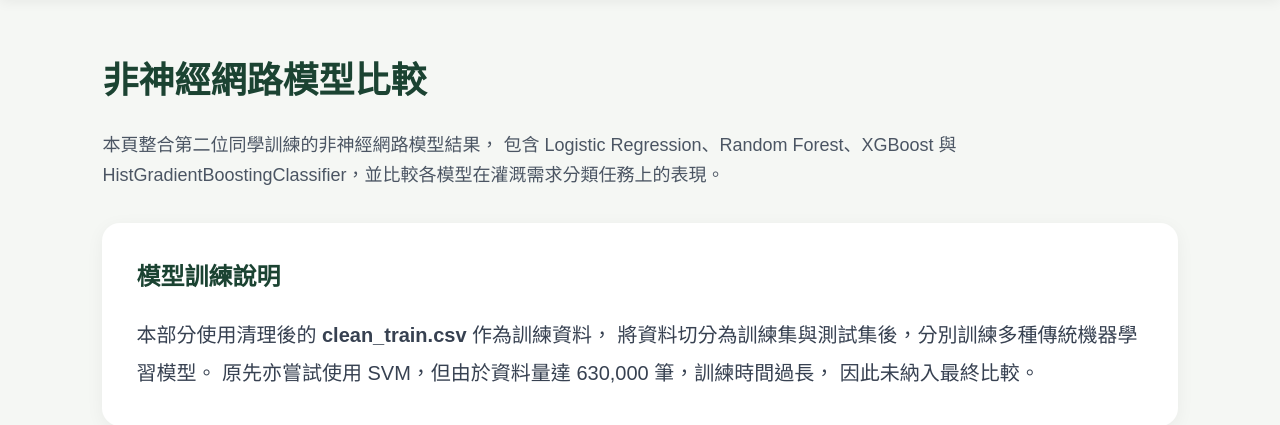
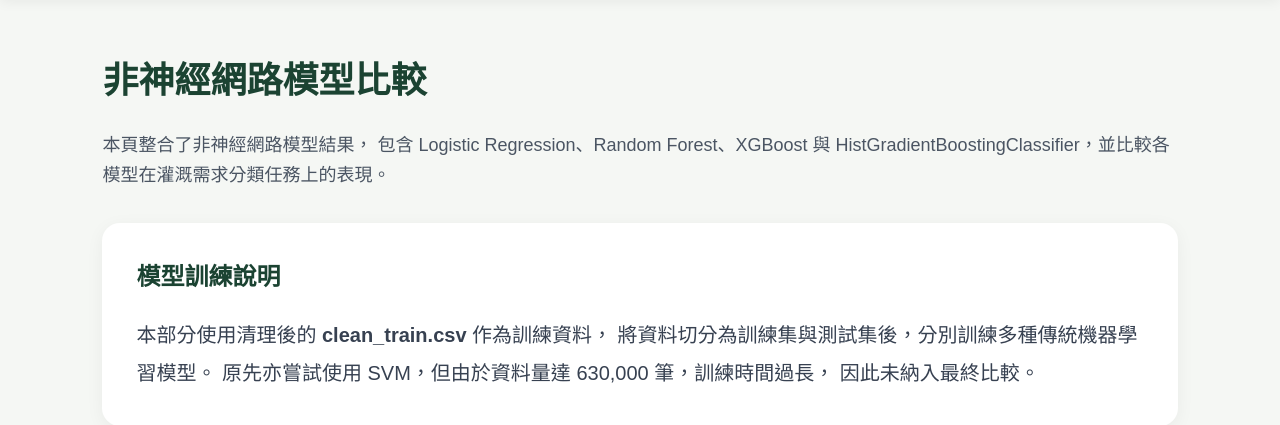
Before and after one commit to Kooji0716/irrigation_web, a Flask app: page /sklearn-models in a window 1280 px wide. Shown: the part 73-498 px from the top of the page. Run offline with Flask 3, Linux system fonts and the light colour scheme.

Commit message:
修改非神經網路內容

```diff
--- a/templates/sklearn_models.html
+++ b/templates/sklearn_models.html
@@ -24,7 +24,7 @@
         <section class="page-title">
             <h1>非神經網路模型比較</h1>
             <p>
-                本頁整合第二位同學訓練的非神經網路模型結果，
+                本頁整合了非神經網路模型結果，
                 包含 Logistic Regression、Random Forest、XGBoost 與
                 HistGradientBoostingClassifier，並比較各模型在灌溉需求分類任務上的表現。
             </p>
```
